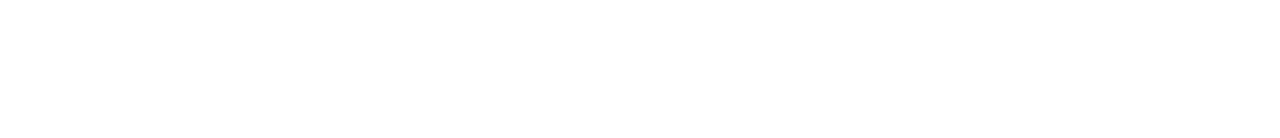
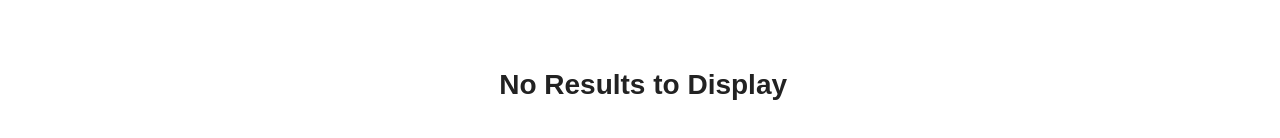
Before and after one commit to paveldarii/googbook, a React (Create React App) app in the folder client/: page / in a window 1280 px wide. Shown: the part 330-468 px from the top of the page. Built offline with nearby package versions, Linux system fonts and the light colour scheme; a web font is replaced by a local one.

Commit message:
imported NoResult component

```diff
--- a/client/src/pages/Home.js
+++ b/client/src/pages/Home.js
@@ -2,6 +2,8 @@ import React, { useState, useEffect } from "react";
 import API from "../utils/API";
 import Hero from "../components/Hero";
 import BookCard from "../components/BookCard";
+import NoResults from "../components/NoResults";
+
 function Home() {
   const [books, setBooks] = useState({});
   const structureBook = (bookData) => {
@@ -39,7 +41,7 @@ function Home() {
           ))}
         </div>
       ) : (
-        <h3>No Results to Display</h3>
+        <NoResults />
       )}
     </div>
   );
```
